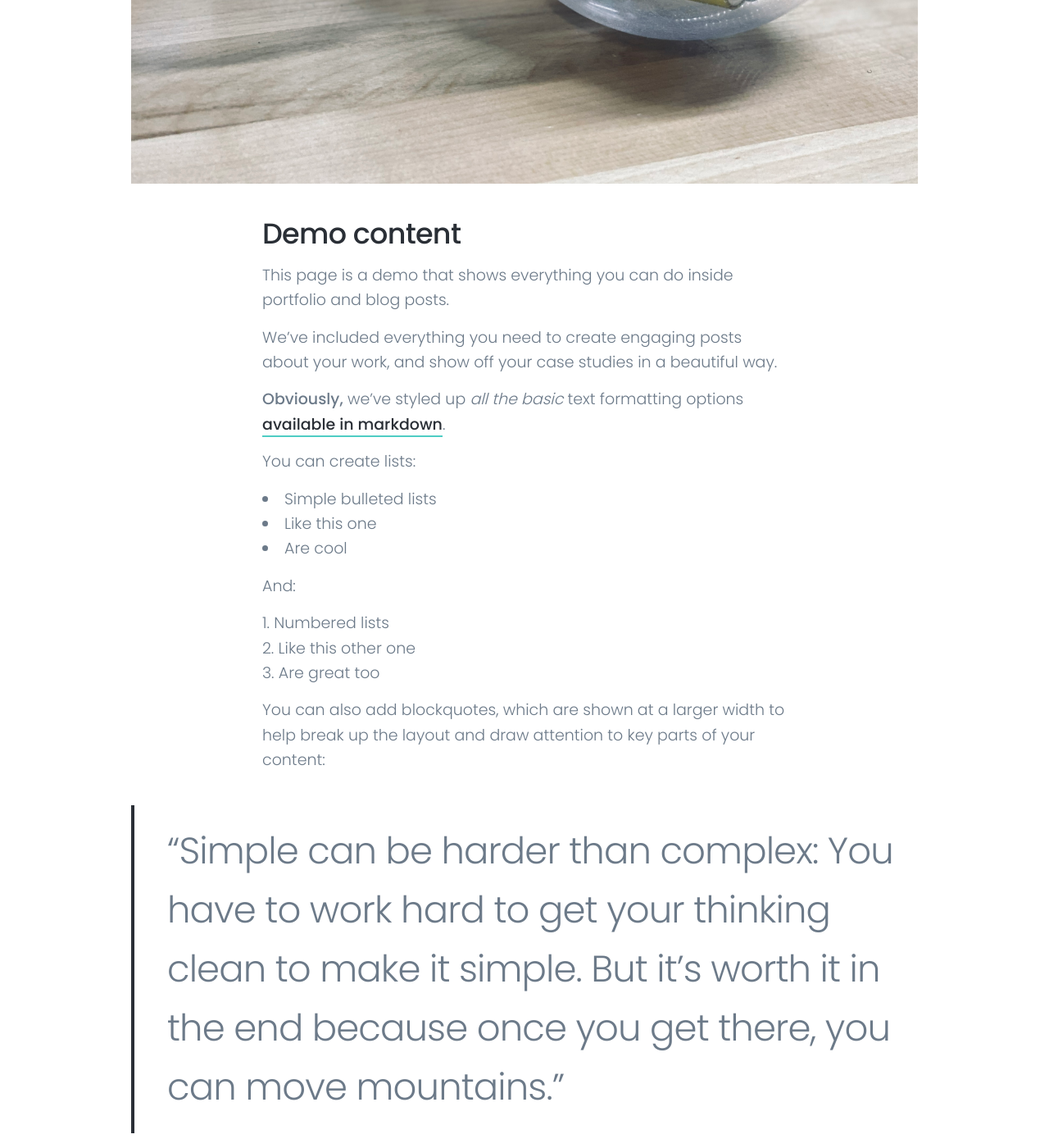
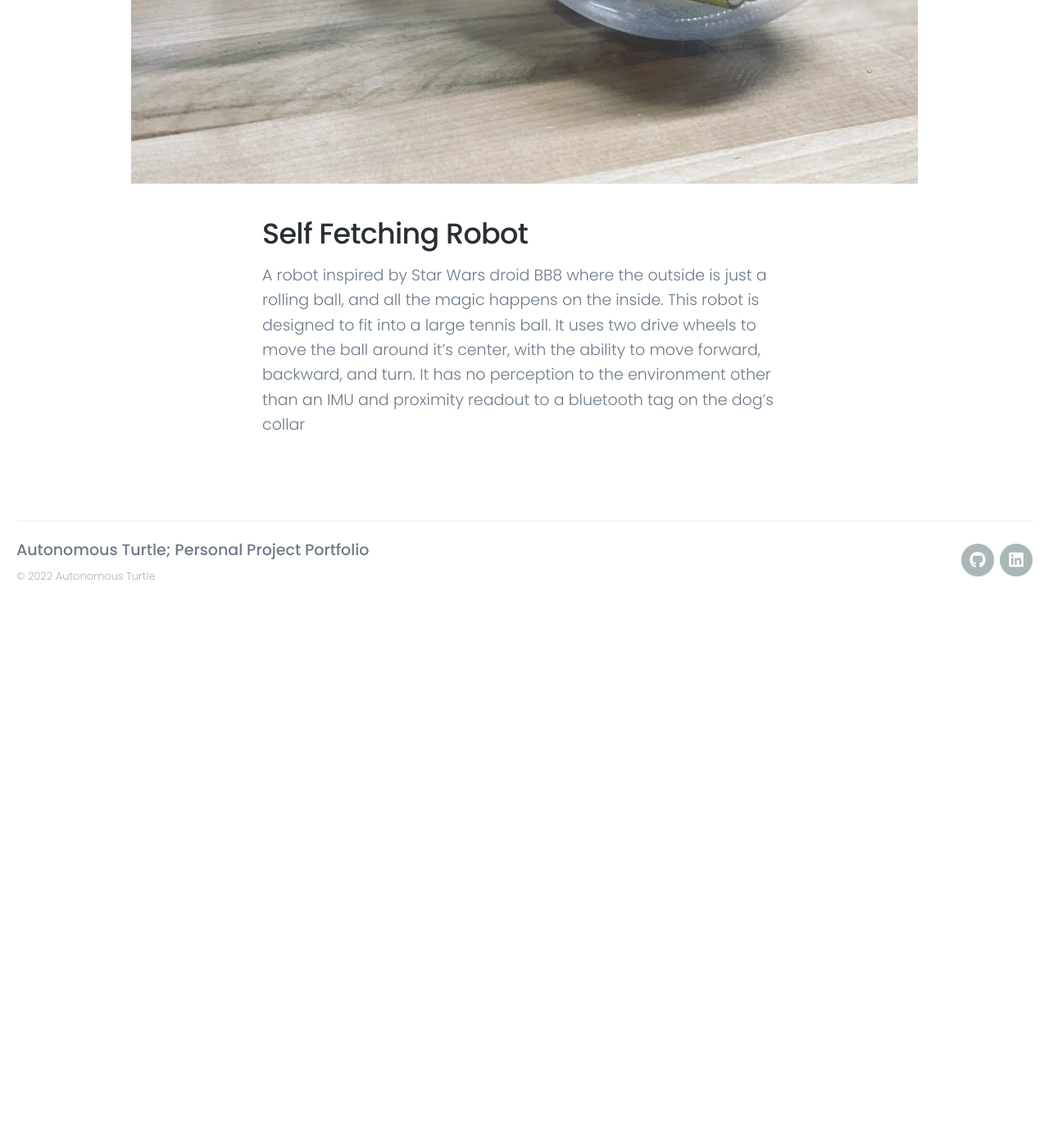
Before and after one commit to autonomousTurtle/portfolio, a Jekyll site: the page built from _projects/fetch.md, in a window 1280 px wide and 1400 px high, scrolled down 951 px. Shown: the whole window at 82% size. Built offline with Jekyll 4.4.1, drawn with Linux system fonts in a browser that asks for light colours; nearby versions of some CDN libraries; after the commit the page ends 1684 px from its top, so only the background shows below that; some of the changed text lies outside the part shown.

Commit message:
Update fetch.md

````diff
--- a/_projects/fetch.md
+++ b/_projects/fetch.md
@@ -8,104 +8,6 @@ featured_image: '/images/fetchbot/fetchbot_featured.jpg'
 
 ![](/images/fetchbot/fetchbot_featured.jpg)
 
-## Demo content
+## Self Fetching Robot
 
-This page is a demo that shows everything you can do inside portfolio and blog posts.
-
-We've included everything you need to create engaging posts about your work, and show off your case studies in a beautiful way.
-
-**Obviously,** we’ve styled up *all the basic* text formatting options [available in markdown](https://github.com/adam-p/markdown-here/wiki/Markdown-Cheatsheet).
-
-You can create lists:
-
-* Simple bulleted lists
-* Like this one
-* Are cool
-
-And:
-
-1. Numbered lists
-2. Like this other one
-3. Are great too
-
-You can also add blockquotes, which are shown at a larger width to help break up the layout and draw attention to key parts of your content:
-
-> “Simple can be harder than complex: You have to work hard to get your thinking clean to make it simple. But it’s worth it in the end because once you get there, you can move mountains.”
-
-The theme also supports markdown tables:
-
-| Item                 | Author        | Supports tables? | Price |
-|----------------------|---------------|------------------|-------|
-| Duet Jekyll Theme    | Jekyll Themes | Yes              | $49   |
-| Index Jekyll Theme   | Jekyll Themes | Yes              | $49   |
-| Journal Jekyll Theme | Jekyll Themes | Yes              | $49   |
-
-And footnotes[^1], which link to explanations[^2] at the bottom of the page[^3].
-
-[^1]: Beautiful modern, minimal theme design.
-[^2]: Powerful features to show off your work.
-[^3]: Maintained and supported by the theme developer.
-
-You can throw in some horizontal rules too:
-
----
-
-### Image galleries
-
-Here's a really neat custom feature we added – galleries:
-
-<div class="gallery" data-columns="3">
-	<img src="/images/demo/square-01.jpg">
-	<img src="/images/demo/portrait-02.jpg">
-	<img src="/images/demo/square-02.jpg">
-	<img src="/images/demo/square-03.jpg">
-	<img src="/images/demo/square-04.jpg">
-	<img src="/images/demo/landscape-05.jpg">
-</div>
-
-Inspired by the Galleries feature from WordPress, we've made it easy to create grid layouts for your images. Just use a bit of simple HTML in your post to create a masonry grid image layout:
-
-```html
-<div class="gallery" data-columns="3">
-    <img src="/images/demo/square-01.jpg">
-    <img src="/images/demo/portrait-02.jpg">
-    <img src="/images/demo/square-02.jpg">
-    <img src="/images/demo/square-03.jpg">
-    <img src="/images/demo/square-04.jpg">
-    <img src="/images/demo/landscape-05.jpg">
-</div>
-```
-
-*See what we did there? Code and syntax highlighting is built-in too!*
-
-Change the number inside the 'columns' setting to create different types of gallery for all kinds of purposes. You can even click on each image to seamlessly enlarge it on the page.
-
----
-
-### Image carousels
-
-Here's another gallery with only one column, which creates a carousel slide-show instead.
-
-A nice little feature: the carousel only advances when it is in view, so your visitors won't scroll down to find it half way through your images.
-
-<div class="gallery" data-columns="1">
-	<img src="/images/demo/landscape-02.jpg">
-	<img src="/images/demo/landscape-03.jpg">
-	<img src="/images/demo/landscape-04.jpg">
-</div>
-
-### What about videos?
-
-Videos are an awesome way to show off your work in a more engaging and personal way, and we’ve made sure they work great on our themes. Just paste an embed code from YouTube or Vimeo, and the theme makes sure it displays perfectly:
-
-<iframe src="https://player.vimeo.com/video/107469489" width="640" height="360" frameborder="0" allowfullscreen></iframe>
-
----
-
-## Pretty cool, huh?
-
-We've packed this theme with powerful features to show off your work.
-
-Why not put them to use on your new portfolio?
-
-<a href="https://jekyllthemes.io/theme/board-portfolio-jekyll-theme" class="button button--large">Get This Theme</a>
+A robot inspired by Star Wars droid BB8 where the outside is just a rolling ball, and all the magic happens on the inside. This robot is designed to fit into a large tennis ball. It uses two drive wheels to move the ball around it's center, with the ability to move forward, backward, and turn. It has no perception to the environment other than an IMU and proximity readout to a bluetooth tag on the dog's collar
````
